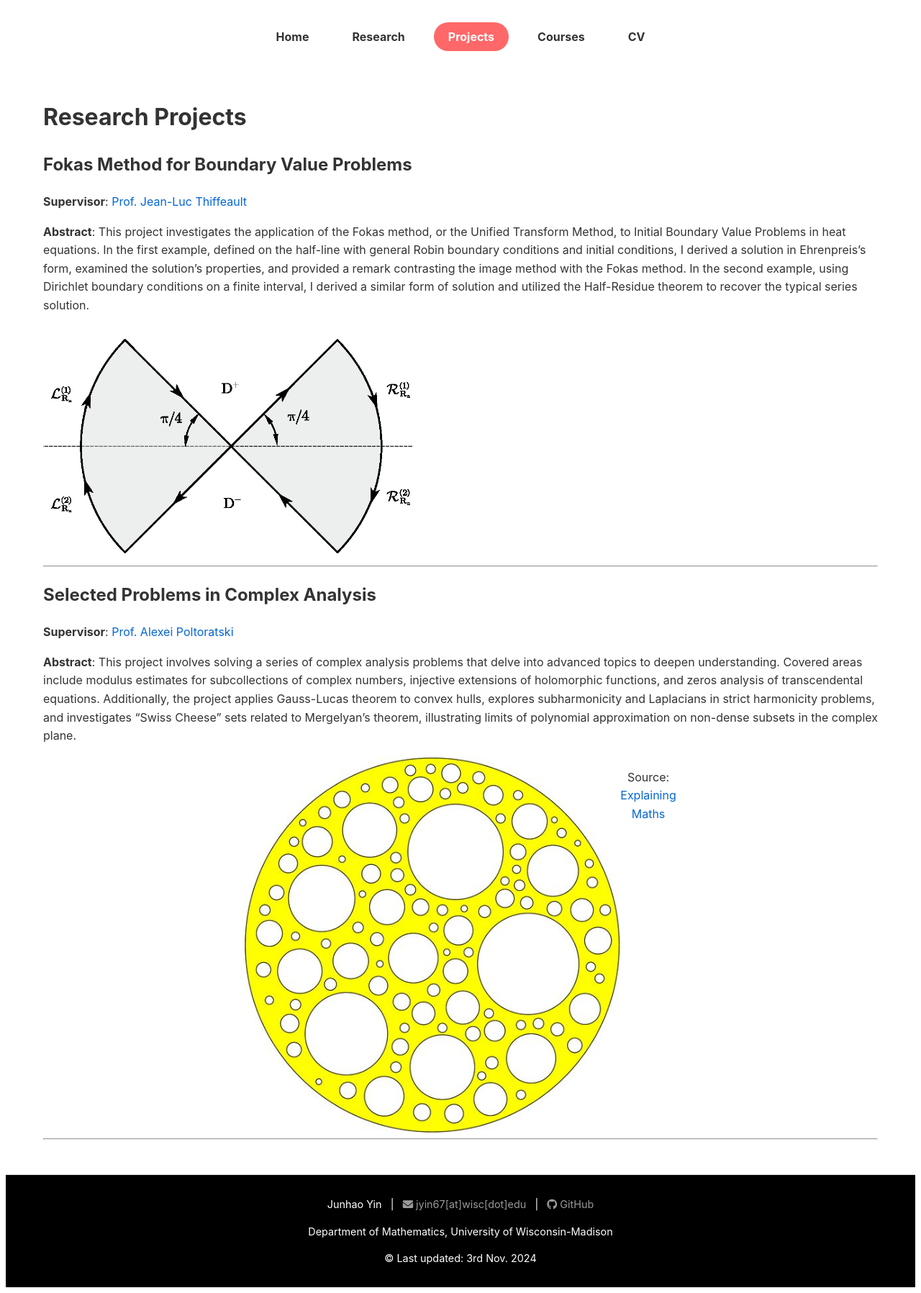
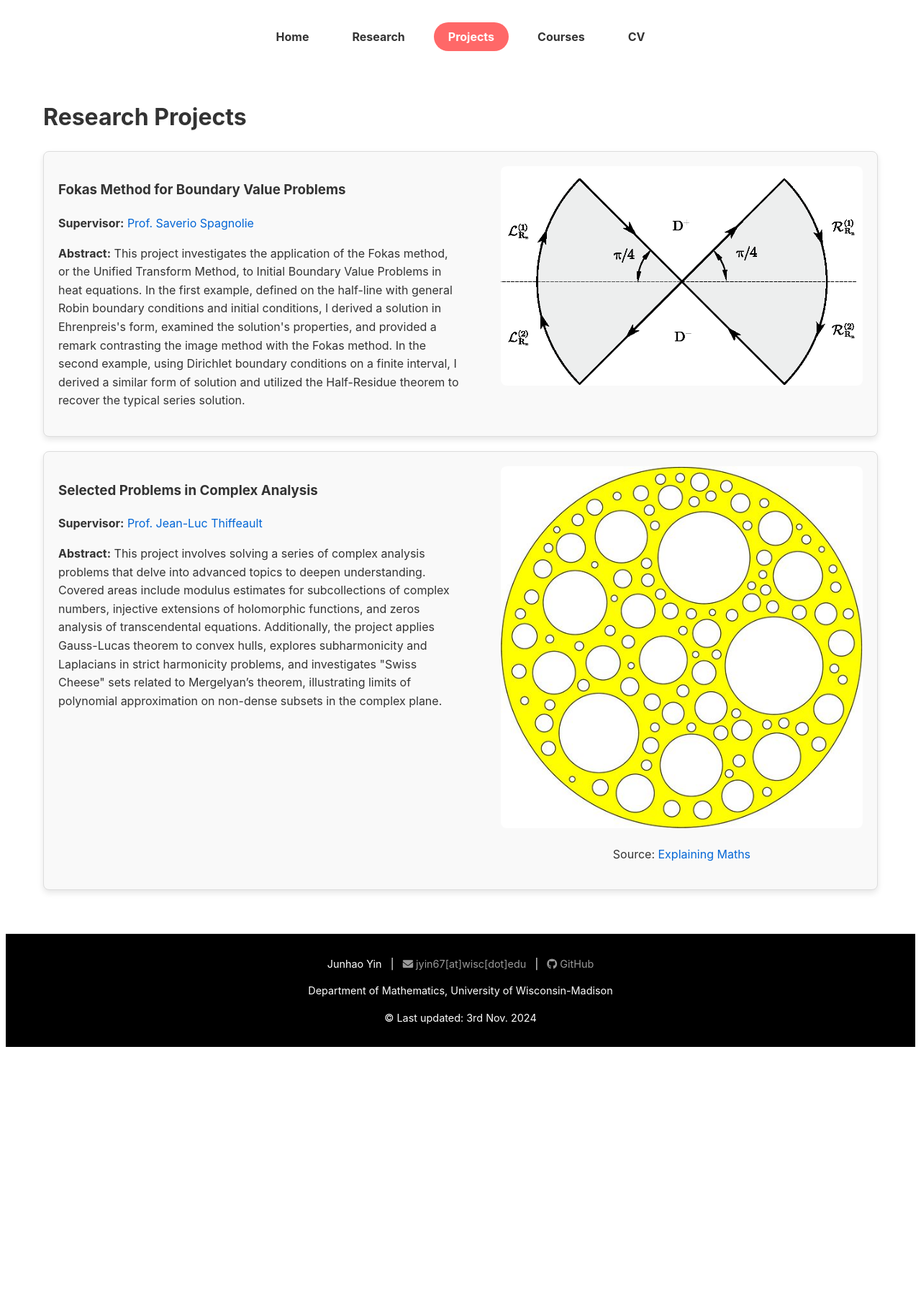
Before and after one commit to Yoon-1023/Yoon-1023.github.io, a Jekyll site: the page built from projects.md, in a window 1280 px wide. Shown: the whole page at 72% size. Built offline with Jekyll 4.4.1, drawn with Linux system fonts in a browser that asks for light colours; after the commit the page ends 1463 px from its top, so only the background shows below that.

Commit message:
Update projects.md

```diff
--- a/projects.md
+++ b/projects.md
@@ -6,27 +6,48 @@
 
 # Research Projects
 
-## Fokas Method for Boundary Value Problems
-**Supervisor**: [Prof. Jean-Luc Thiffeault](https://people.math.wisc.edu/~thiffeault/)
+<style>
+/* Style for project boxes */
+.project-box {
+    display: flex;
+    flex-direction: row;
+    justify-content: space-between;
+    align-items: flex-start;
+    border: 1px solid #ddd;
+    padding: 20px;
+    margin-bottom: 20px;
+    border-radius: 8px;
+    box-shadow: 0px 4px 8px rgba(0, 0, 0, 0.1);
+    background-color: #f9f9f9;
+}
+.project-text {
+    width: 50%;
+}
+.project-image {
+    width: 45%;
+    text-align: center;
+}
+</style>
 
-**Abstract**: This project investigates the application of the Fokas method, or the Unified Transform Method, to Initial Boundary Value Problems in heat equations. In the first example, defined on the half-line with general Robin boundary conditions and initial conditions, I derived a solution in Ehrenpreis's form, examined the solution's properties, and provided a remark contrasting the image method with the Fokas method. In the second example, using Dirichlet boundary conditions on a finite interval, I derived a similar form of solution and utilized the Half-Residue theorem to recover the typical series solution.
-
-<div style="width: 45%; text-align: center;">
-    <img src="/Fokas/figures/Fokas_2.5.1.png" alt="Figure 3" style="width: 100%; height: auto; border-radius: 8px;">
+<div class="project-box">
+    <div class="project-text">
+        <h3>Fokas Method for Boundary Value Problems</h3>
+        <p><strong>Supervisor:</strong> <a href="https://people.math.wisc.edu/~spagnolie/">Prof. Saverio Spagnolie</a></p>
+        <p><strong>Abstract:</strong> This project investigates the application of the Fokas method, or the Unified Transform Method, to Initial Boundary Value Problems in heat equations. In the first example, defined on the half-line with general Robin boundary conditions and initial conditions, I derived a solution in Ehrenpreis's form, examined the solution's properties, and provided a remark contrasting the image method with the Fokas method. In the second example, using Dirichlet boundary conditions on a finite interval, I derived a similar form of solution and utilized the Half-Residue theorem to recover the typical series solution.</p>
+    </div>
+    <div class="project-image">
+        <img src="/Fokas/figures/Fokas_2.5.1.png" alt="Figure 3" style="width: 100%; height: auto; border-radius: 8px;">
+    </div>
 </div>
 
----
-
-## Selected Problems in Complex Analysis
-**Supervisor**: [Prof. Alexei Poltoratski](https://people.math.wisc.edu/~poltoratski/)
-
-**Abstract**: This project involves solving a series of complex analysis problems that delve into advanced topics to deepen understanding. Covered areas include modulus estimates for subcollections of complex numbers, injective extensions of holomorphic functions, and zeros analysis of transcendental equations. Additionally, the project applies Gauss-Lucas theorem to convex hulls, explores subharmonicity and Laplacians in strict harmonicity problems, and investigates "Swiss Cheese" sets related to Mergelyan’s theorem, illustrating limits of polynomial approximation on non-dense subsets in the complex plane.
-
-<div style="display: flex; flex-wrap: wrap; gap: 20px; align-items: center;">
-    <div style="width: 45%; text-align: center; display: flex; justify-content: center; margin: 0 auto;">
+<div class="project-box">
+    <div class="project-text">
+        <h3>Selected Problems in Complex Analysis</h3>
+        <p><strong>Supervisor:</strong> <a href="https://people.math.wisc.edu/~thiffeault/">Prof. Jean-Luc Thiffeault</a></p>
+        <p><strong>Abstract:</strong> This project involves solving a series of complex analysis problems that delve into advanced topics to deepen understanding. Covered areas include modulus estimates for subcollections of complex numbers, injective extensions of holomorphic functions, and zeros analysis of transcendental equations. Additionally, the project applies Gauss-Lucas theorem to convex hulls, explores subharmonicity and Laplacians in strict harmonicity problems, and investigates "Swiss Cheese" sets related to Mergelyan’s theorem, illustrating limits of polynomial approximation on non-dense subsets in the complex plane.</p>
+    </div>
+    <div class="project-image">
         <img src="/Complex/figures/Swiss%20cheese.jpeg" alt="Swiss Cheese" style="width: 100%; height: auto; border-radius: 8px;">
         <p>Source: <a href="https://explainingmaths.wordpress.com/2022/03/08/alice-roth-and-swiss-cheeses/">Explaining Maths</a></p>
     </div>
 </div>
-
----
```
